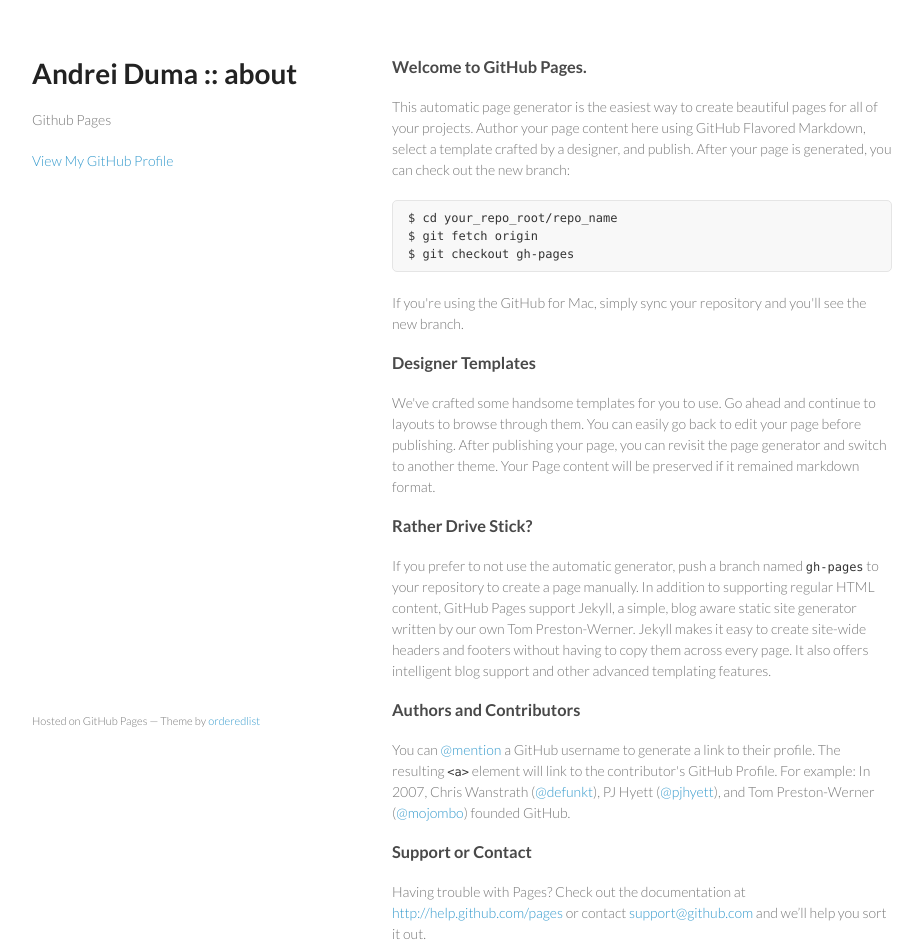
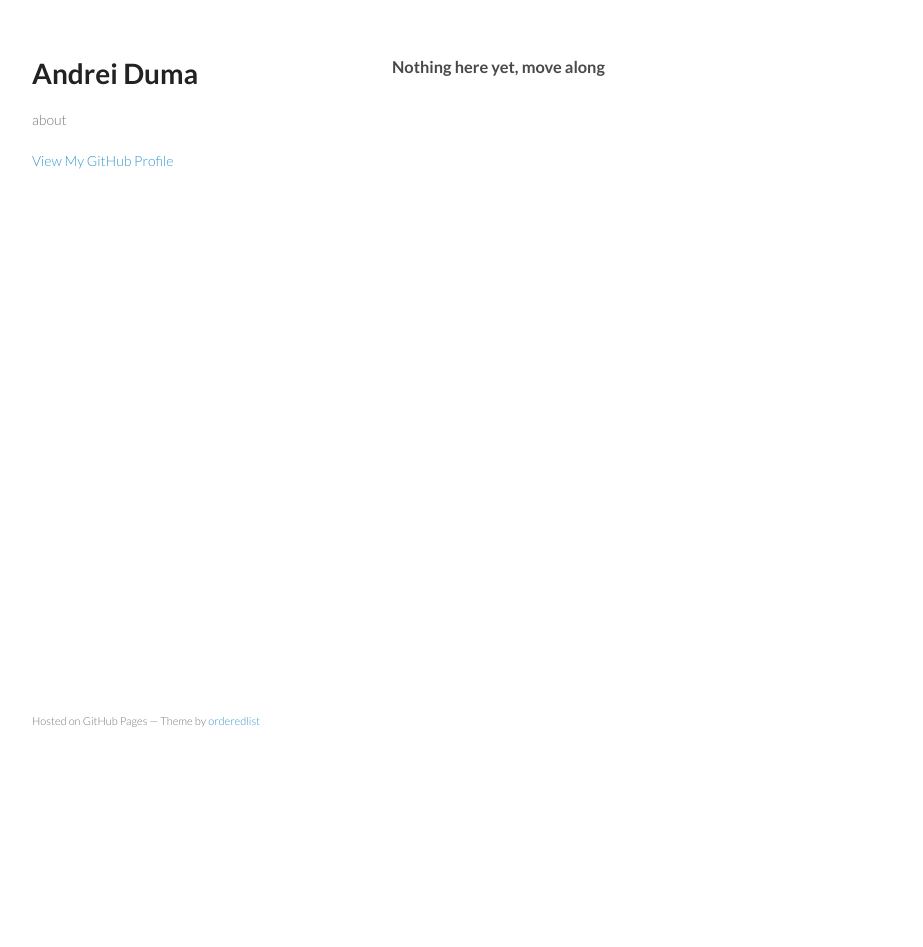
Before and after one commit to prakashjhaaa/andreiduma.github.io, a plain HTML site: page index.html in a window 1280 px wide. Shown: the whole page, without its empty margins (178-1101 px from the left). After the commit the page ends 800 px from the top, so only its background shows below. Drawn offline with Linux system fonts and the light colour scheme.

Commit message:
Replace master branch with page content via GitHub

```diff
--- a/index.html
+++ b/index.html
@@ -3,7 +3,7 @@
   <head>
     <meta charset="utf-8">
     <meta http-equiv="X-UA-Compatible" content="chrome=1">
-    <title>Andrei Duma :: about by AndreiDuma</title>
+    <title>Andrei Duma by AndreiDuma</title>
 
     <link rel="stylesheet" href="stylesheets/styles.css">
     <link rel="stylesheet" href="stylesheets/pygment_trac.css">
@@ -15,40 +15,15 @@
   <body>
     <div class="wrapper">
       <header>
-        <h1>Andrei Duma :: about</h1>
-        <p>Github Pages</p>
+        <h1>Andrei Duma</h1>
+        <p>about</p>
 
 
         <p class="view"><a href="https://github.com/AndreiDuma">View My GitHub Profile</a></p>
 
       </header>
       <section>
-        <h3>Welcome to GitHub Pages.</h3>
-
-<p>This automatic page generator is the easiest way to create beautiful pages for all of your projects. Author your page content here using GitHub Flavored Markdown, select a template crafted by a designer, and publish. After your page is generated, you can check out the new branch:</p>
-
-<pre><code>$ cd your_repo_root/repo_name
-$ git fetch origin
-$ git checkout gh-pages
-</code></pre>
-
-<p>If you're using the GitHub for Mac, simply sync your repository and you'll see the new branch.</p>
-
-<h3>Designer Templates</h3>
-
-<p>We've crafted some handsome templates for you to use. Go ahead and continue to layouts to browse through them. You can easily go back to edit your page before publishing. After publishing your page, you can revisit the page generator and switch to another theme. Your Page content will be preserved if it remained markdown format.</p>
-
-<h3>Rather Drive Stick?</h3>
-
-<p>If you prefer to not use the automatic generator, push a branch named <code>gh-pages</code> to your repository to create a page manually. In addition to supporting regular HTML content, GitHub Pages support Jekyll, a simple, blog aware static site generator written by our own Tom Preston-Werner. Jekyll makes it easy to create site-wide headers and footers without having to copy them across every page. It also offers intelligent blog support and other advanced templating features.</p>
-
-<h3>Authors and Contributors</h3>
-
-<p>You can <a href="https://github.com/blog/821" class="user-mention">@mention</a> a GitHub username to generate a link to their profile. The resulting <code>&lt;a&gt;</code> element will link to the contributor's GitHub Profile. For example: In 2007, Chris Wanstrath (<a href="https://github.com/defunkt" class="user-mention">@defunkt</a>), PJ Hyett (<a href="https://github.com/pjhyett" class="user-mention">@pjhyett</a>), and Tom Preston-Werner (<a href="https://github.com/mojombo" class="user-mention">@mojombo</a>) founded GitHub.</p>
-
-<h3>Support or Contact</h3>
-
-<p>Having trouble with Pages? Check out the documentation at <a href="http://help.github.com/pages">http://help.github.com/pages</a> or contact <a href="mailto:support@github.com">support@github.com</a> and we’ll help you sort it out.</p>
+        <h3>Nothing here yet, move along</h3>
       </section>
       <footer>
         <p><small>Hosted on GitHub Pages &mdash; Theme by <a href="https://github.com/orderedlist">orderedlist</a></small></p>
```
Also changed, not shown: params.json (+1 -1 lines).
